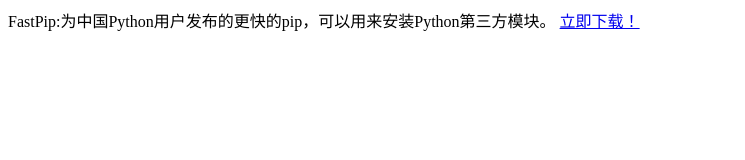
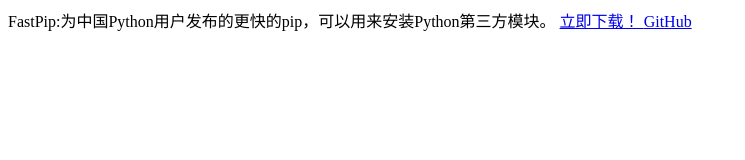
Before and after one commit to mstouk57g/FastPip, a plain HTML site: page docs/index.html in a window 1280 px wide. Shown: the whole page, without its empty margins (0-745 px from the left). Drawn offline with Linux system fonts and the light colour scheme.

Commit message:
Update index.html

```diff
--- a/docs/index.html
+++ b/docs/index.html
@@ -1,2 +1,3 @@
 FastPip:为中国Python用户发布的更快的pip，可以用来安装Python第三方模块。
 <a href="https://github.com/mstouk57g/FastPip/releases"> 立即下载！ </a>
+<a href="https://github.com/mstouk57g/FastPip/"> GitHub </a>
```
